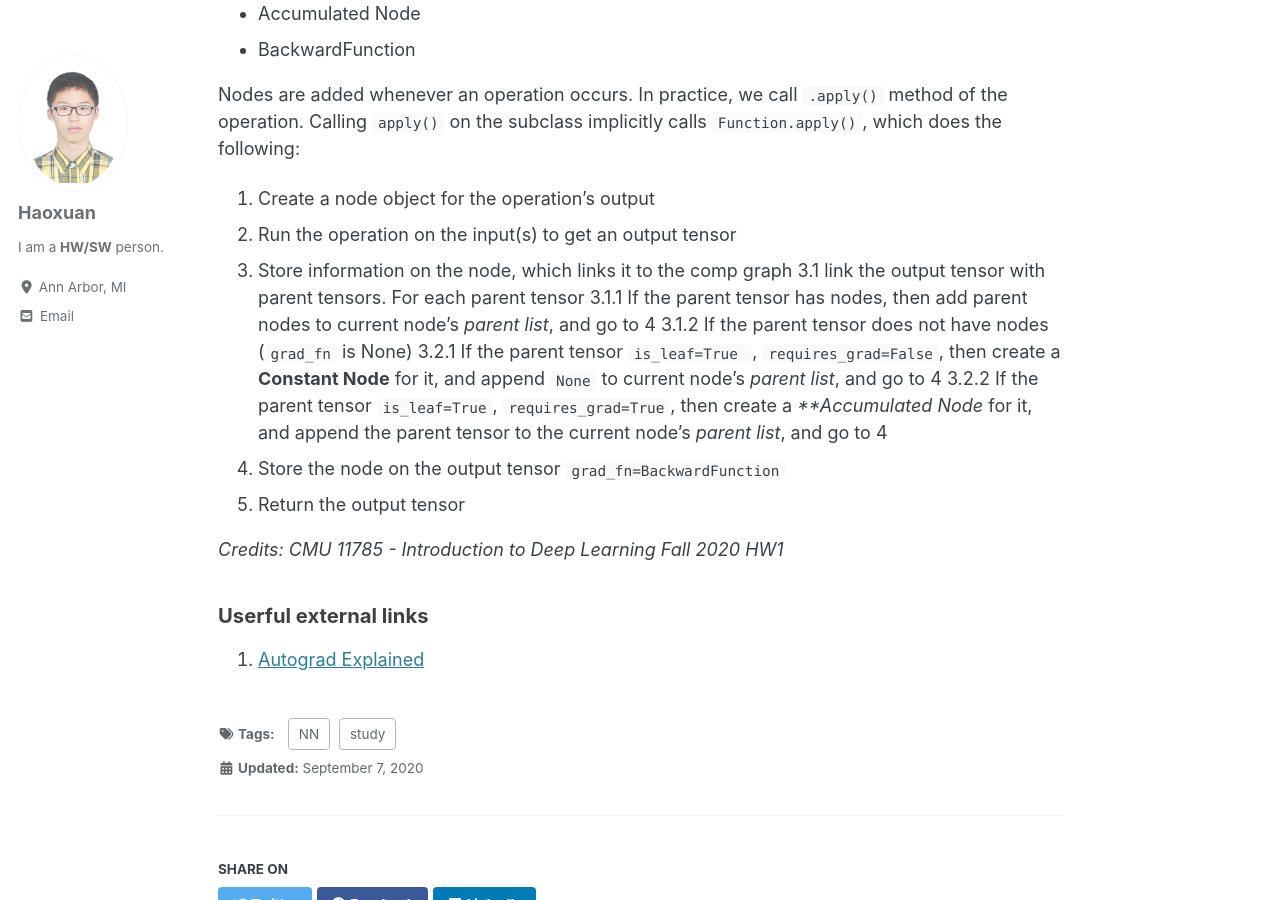
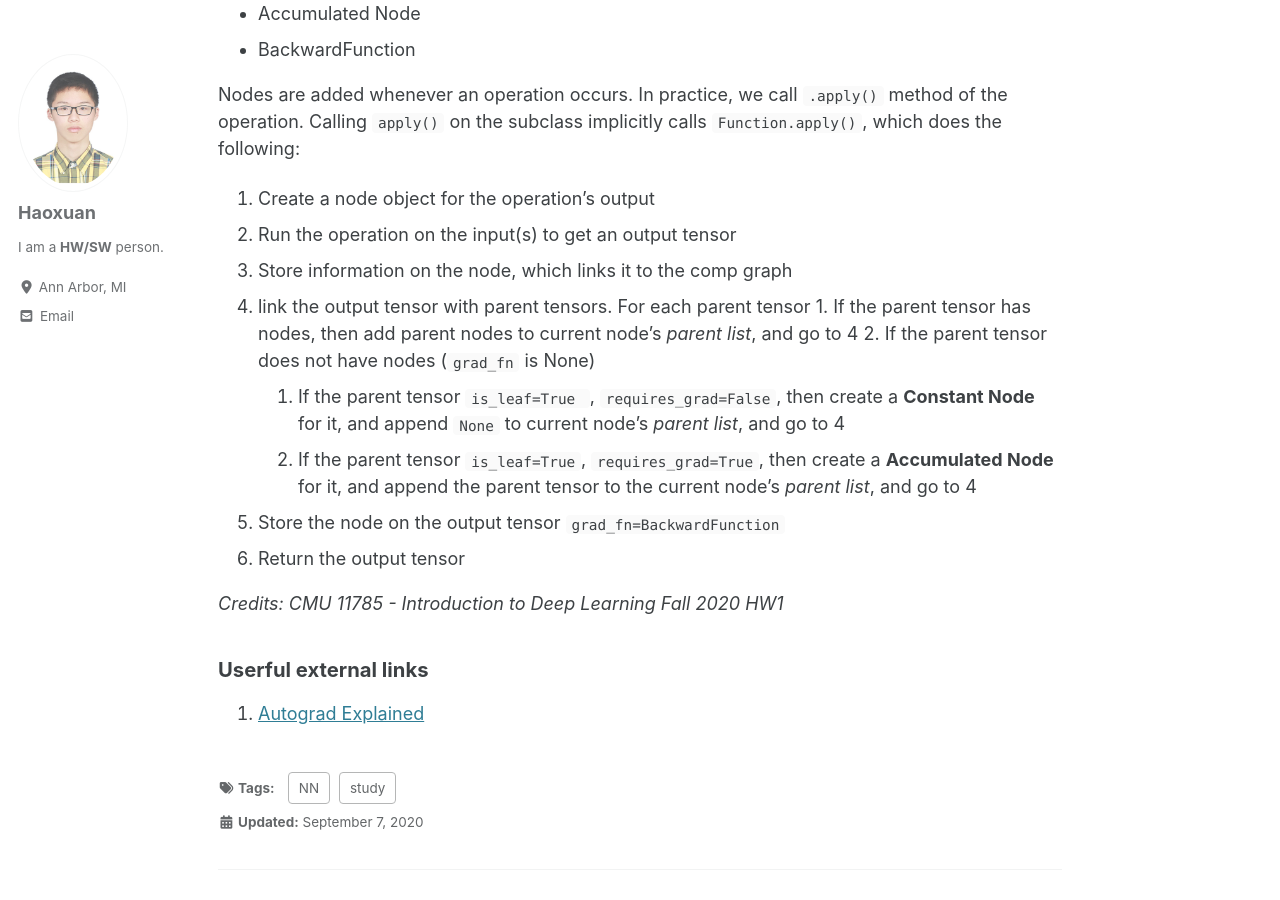
Before and after one commit to hxzhu9819/homepage, a Jekyll site: the page built from _posts/2020-09-07-NN-cheatsheet.md, in a window 1280 px wide and 900 px high, scrolled down 1601 px. Built offline with Jekyll 4.4.1, drawn with Linux system fonts in a browser that asks for light colours; cached includes are drawn as plain includes; nearby versions of some CDN libraries; formulas are drawn with MathJax 3.

Commit message:
modify format of post NN

```diff
--- a/_posts/2020-09-07-NN-cheatsheet.md
+++ b/_posts/2020-09-07-NN-cheatsheet.md
@@ -47,11 +47,11 @@ Nodes are added whenever an operation occurs. In practice, we call `.apply()` me
 1. Create a node object for the operation’s output
 2. Run the operation on the input(s) to get an output tensor
 3. Store information on the node, which links it to the comp graph
-  3.1 link the output tensor with parent tensors. For each parent tensor
-    3.1.1 If the parent tensor has nodes, then add parent nodes to current node's *parent list*, and go to 4
-    3.1.2 If the parent tensor does not have nodes (`grad_fn` is None)
-      3.2.1 If the parent tensor `is_leaf=True `, `requires_grad=False`, then create a **Constant Node** for it, and append `None` to current node's *parent list*, and go to 4
-      3.2.2 If the parent tensor `is_leaf=True`, `requires_grad=True`, then create a ***Accumulated Node* for it, and append the parent tensor to the current node's *parent list*, and go to 4
+  1. link the output tensor with parent tensors. For each parent tensor
+    1. If the parent tensor has nodes, then add parent nodes to current node's *parent list*, and go to 4
+    2. If the parent tensor does not have nodes (`grad_fn` is None)
+      1. If the parent tensor `is_leaf=True `, `requires_grad=False`, then create a **Constant Node** for it, and append `None` to current node's *parent list*, and go to 4
+      2. If the parent tensor `is_leaf=True`, `requires_grad=True`, then create a **Accumulated Node** for it, and append the parent tensor to the current node's *parent list*, and go to 4
 4. Store the node on the output tensor `grad_fn=BackwardFunction`
 5. Return the output tensor
 
```
